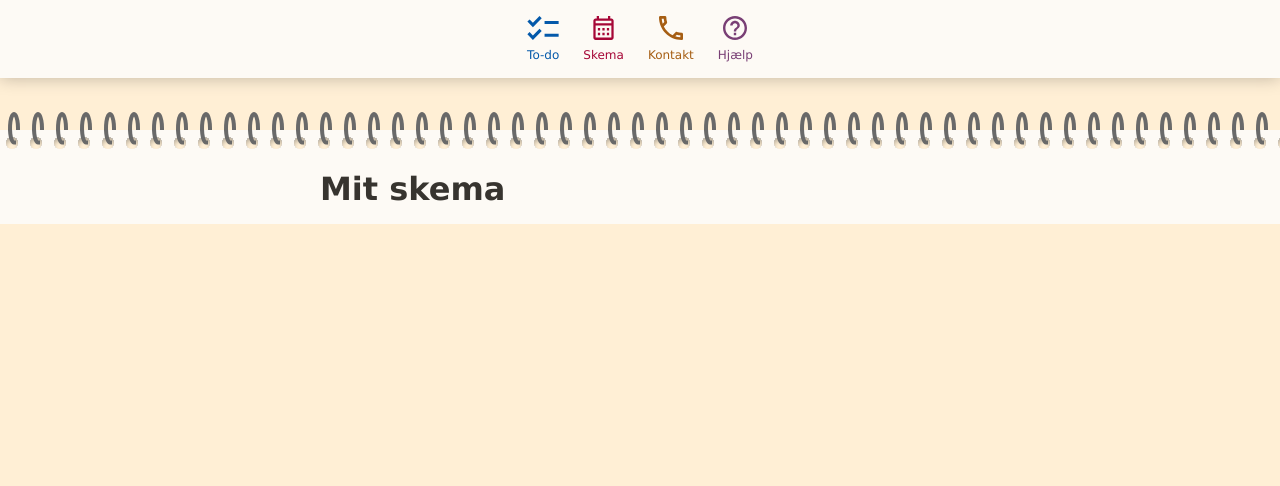
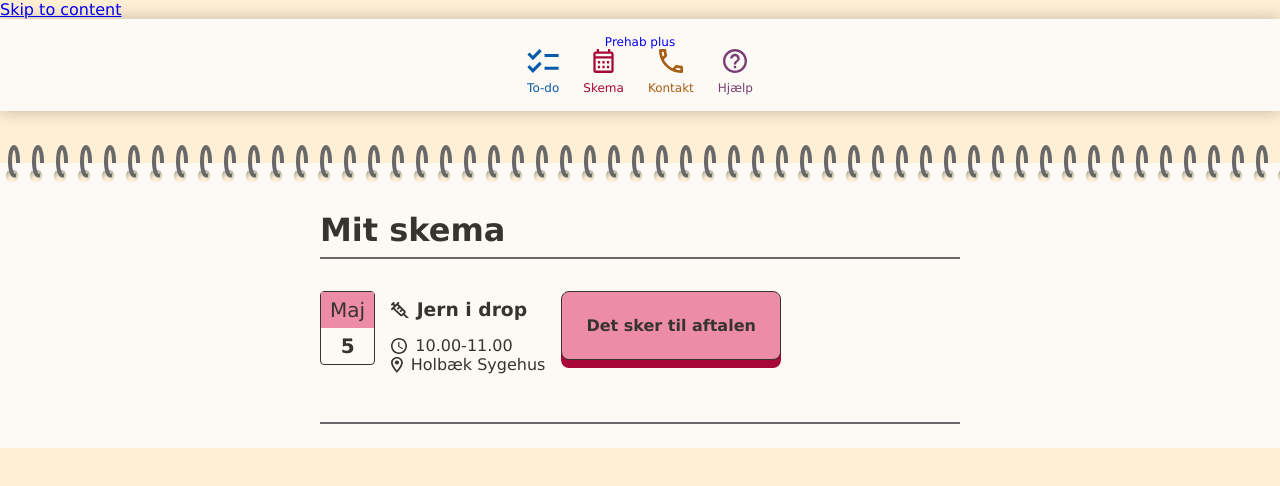
Before and after one commit to Koseioki/prehab-plus, a React (Vite) app: page /skema in a window 1280 px wide. Shown: the top 486 px of the page. Built offline with nearby package versions, Linux system fonts and the light colour scheme.

Commit message:
added aftale komponenter

```diff
--- a/src/Skema.jsx
+++ b/src/Skema.jsx
@@ -1,10 +1,16 @@
 import Notebook from './components/Notebook';
+import AppointmentComponent from './components/AppointmentComponent';
 function Skema () {
     return (
+      <div id="main-content">
       <Notebook>
     <h1>Mit skema</h1>
+    <ul className="ul-no-style">
+      <hr aria-hidden="true" />
+    <AppointmentComponent/>
+    </ul>
     </Notebook>
-
+</div>
     );
 }
 export default Skema;
--- a/src/Todo.jsx
+++ b/src/Todo.jsx
@@ -12,13 +12,12 @@ function Todo() {
   console.log(danishDate);
   return (
     <div id="main-content">
-    {/* <Navigation /> */}
     <Notebook>
     <h1>Min to-do liste</h1>
     <p>{danishDate}</p>
     <h2>Hjemmetræning</h2>
-    <hr/>
-    <ul>
+    <hr aria-hidden="true"/>
+    <ul className="ul-no-style">
     <TodoComponent
     title="Armløft med rotation"
     duration="10" />
--- /dev/null
+++ b/src/components/AppointmentComponent.css
@@ -0,0 +1,53 @@
+.appointment-component-wrapper {
+        display: flex;
+    flex-direction:row;
+    justify-content: flex-start;
+    align-items:flex-start;
+    gap: 1rem;
+    margin: 2rem 0;
+}
+
+.appointment-component-wrapper dd {
+margin: 0;
+}
+
+.appointment-text-and-button{
+    display: flex;
+    flex-wrap: wrap;
+    width: 100%;
+    gap: 0 1rem;
+}
+
+
+.tearoff-calendar {
+    border: 0.0625rem solid var(--black);
+    border-radius: 0.25rem;
+    display: block;
+    width: 3.75rem;
+    /* height: 4.5rem; */
+}
+
+.tearoff-calendar p {
+    margin: 0;
+    padding: 0;
+    text-align: center;
+    font-size: 1.25rem;
+}
+
+.tearoff-calendar p:first-child {
+    background: var(--light-pink);
+    display: flex;
+    align-items: center;
+    justify-content: center;
+    height: 2.25rem;
+}
+
+.tearoff-calendar p:last-child {
+    font-weight: bold;
+    height: 2.25rem;
+    margin: auto;
+    display: flex;
+    align-items: center;
+    justify-content: center;
+
+}
--- /dev/null
+++ b/src/components/AppointmentComponent.jsx
@@ -0,0 +1,53 @@
+import { NavLink } from "react-router-dom";
+import Drop from "../assets/drop.svg";
+import Time from "../assets/time.svg";
+import Location from "../assets/location.svg";
+import "./AppointmentComponent.css";
+function AppointmentComponent() {
+  return (
+    <>
+      <li className="appointment-component-wrapper">
+
+
+        <div className="tearoff-calendar" aria-hidden="true">
+          <p>Maj</p>
+          <p>5</p>
+        </div>
+        <div className="appointment-text-and-button">
+          <div>
+            <h3 className="align-text-icon">
+              <img src={Drop} alt="" className="text-icon" />
+              Jern i drop
+              <span className="sr-only">Den femte Maj</span>
+            </h3>
+
+
+            <dl>
+
+              <dt className="sr-only">Tid</dt>
+              <dd className="align-text-icon">
+                <img src={Time} alt="" className="text-icon" />
+                10.00-11.00
+              </dd>
+              <dt className="sr-only">Sted</dt>
+              <dd className="align-text-icon">
+                <img src={Location} alt="" className="text-icon" />
+                Holbæk Sygehus
+              </dd>
+
+
+            </dl>
+          </div>
+          <div>
+            <NavLink className="button button-pink" to="/skema" aria-label="Det sker til jern i drop">
+              Det sker til aftalen
+            </NavLink>
+          </div>
+        </div>
+      </li>
+      <hr aria-hidden="true" />
+    </>
+  );
+}
+
+export default AppointmentComponent;
--- a/src/components/Navigation.jsx
+++ b/src/components/Navigation.jsx
@@ -6,8 +6,14 @@ import Hjaelp from '../assets/hjaelp.svg';
 import { NavLink } from 'react-router-dom';
 
 function Navigation() {
-    return (
+    return (<>
+        <a href="#main-content">
+            Skip to content
+        </a>
         <nav className="main-navigation">
+            <NavLink to="/">
+            Prehab plus
+            </NavLink>
             <ul>
                 <li>
 
@@ -36,7 +42,9 @@ function Navigation() {
                 </li>
             </ul>
         </nav>
+           </>
     );
+
 }
 
 export default Navigation;
--- a/src/components/TodoComponent.css
+++ b/src/components/TodoComponent.css
@@ -1,7 +1,7 @@
 .todo-component-wrapper{
     display: flex;
-    flex-direction:row-reverse;
-    justify-content: flex-end;
+    flex-direction:row;
+    justify-content: flex-start;
     align-items:flex-start;
     gap: 1rem;
     margin: 2rem 0;
@@ -16,3 +16,28 @@
     /* margin: 0; */
 
 }
+
+.todo-text-and-button{
+    display: flex;
+    flex-wrap: wrap;
+    width: 100%;
+    gap: 0 1rem;
+}
+
+.todo-text-and-button div:has(.button){
+    /* border: 2px blue solid;
+    width: 100%; */
+    /* display: flex;
+    min-width: 10rem; */
+}
+
+.todo-text-and-button .button{
+    /* width: 100%; */
+    /* min-width: 10rem; */
+    /* max-width: 10rem; */
+    /* flex-grow: 1; */
+    /* flex-basis: 0; */
+    /* flex-shrink: 0; */
+    /* margin-left: auto; */
+    /* margin-right: auto; */
+}
--- a/src/components/TodoComponent.jsx
+++ b/src/components/TodoComponent.jsx
@@ -11,18 +11,16 @@ function TodoComponent({ title, duration }) {
 
   return (
     <>
+
+
+
       <li className="todo-component-wrapper">
-      <div>
-        <h3 className="align-text-icon">
-          <img src={Training} alt="" className="text-icon"/>{title}
-        </h3>
-        <p className="align-text-icon">
-          <img src={Time} alt="" className="text-icon"/>{duration} minutter
-        </p>
-        <NavLink to="/" className="button button-blue">
-          <span aria-label={`Se vejledning af ${title}`}>Se vejledning</span>
-        </NavLink>
-      </div>
+
+        {/* title for screen readers */}
+        <h3 className="sr-only">{title}</h3>
+
+
+        {/* check box */}
         <div>
           <button
             className="checkbox-button"
@@ -37,8 +35,27 @@ function TodoComponent({ title, duration }) {
             </span>
           </button>
         </div>
+
+
+        <div className="todo-text-and-button">
+          {/* visual title */}
+          <div>
+            <h3 aria-hidden="true" className="align-text-icon">
+              <img src={Training} alt="" className="text-icon" />{title}
+            </h3>
+            <p className="align-text-icon">
+              <img src={Time} alt="" className="text-icon" />{duration} minutter
+            </p>
+          </div>
+          <div>
+          <NavLink to="/" className="button button-blue">
+            <span aria-label={`Se vejledning af ${title}`}>Se vejledning</span>
+          </NavLink>
+          </div>
+        </div>
+
       </li>
-    <hr/>
+      <hr aria-hidden="true" />
     </>
   );
 }
--- a/src/index.css
+++ b/src/index.css
@@ -18,6 +18,9 @@
 
   --focus: 0 0 0 0.25rem var(--white), 0 0 0 0.5rem var(--dark-blue);
   --shadow: 0 0 1rem rgba(0, 0, 0, 0.25);
+
+  /* box-sizing:content-box; */
+
 
 }
 
@@ -54,14 +57,15 @@ h3,
 h4,
 h5,
 h6 {
-  margin: 0;
+  margin: 0.5rem 0;
 }
 
 p{
-  margin: 0;
+  margin: 0.5rem 0;
 }
 
-a:focus{
+a:focus,
+button:focus {
   outline: none;
   box-shadow: var(--focus);
 }
@@ -76,8 +80,8 @@ a:focus{
   text-decoration: none;
   color: var(--black);
   border-radius: 0.5rem;
-  width: 100%;
-  transition: all 0.1s ease-in-out;
+  /* width: 100%; */
+  /* transition: all 0.1s ease-in-out; */
 
 
 }
@@ -86,20 +90,25 @@ a:focus{
  {
   box-shadow: none;
   transform: translateY(0.5rem);
-  transition: all 0.1s ease-in-out;
+  /* transition: all 0.1s ease-in-out; */
 
 
 }
 .button:focus{
       box-shadow: var(--focus);
         transform: translateY(0.5rem);
-  transition: all 0.1s ease-in-out;
+  /* transition: all 0.1s ease-in-out; */
 
 }
 
 .button-blue {
   background-color: var(--light-blue);
   box-shadow: 0 0.5rem 0 var(--dark-blue);
+}
+
+.button-pink {
+  background-color: var(--light-pink);
+  box-shadow: 0 0.5rem 0 var(--dark-pink);
 }
 
 .text-icon{
@@ -121,3 +130,9 @@ hr {
   /* border: none; */
   box-shadow: none;
 }
+
+.ul-no-style {
+  list-style: none;
+  padding: 0;
+  margin: 0;
+}
```
Also changed, not shown: src/assets/drop.svg (added), src/assets/location.svg (added). Lines whose indentation alone changed are shown as unchanged.
